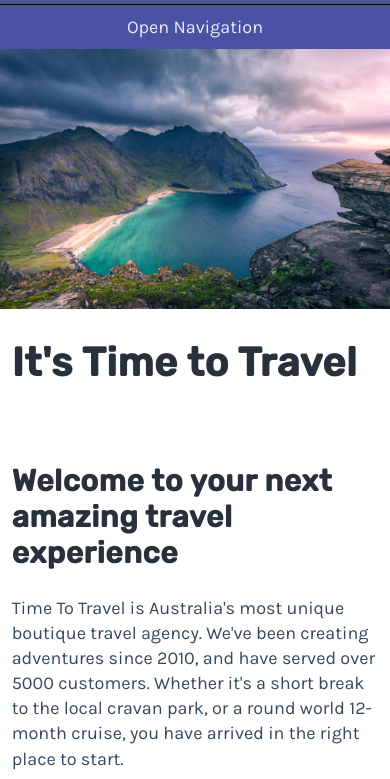
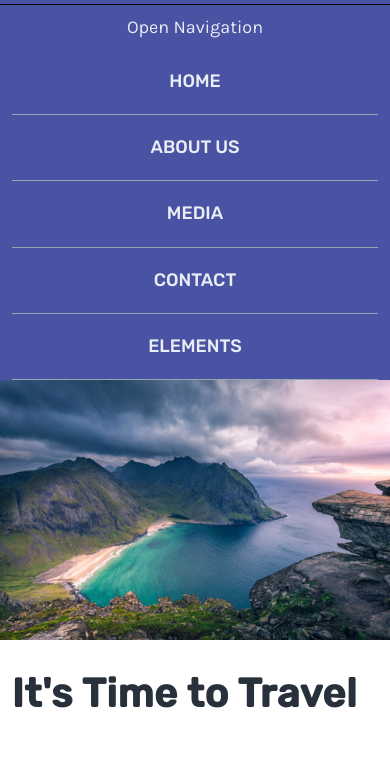
Before and after one commit to meeum/CCPAP4-folio-example, a plain HTML site: page index.html in a window 390 px wide. Both pictures are taken after a click on the button "Open Navigation". Shown: the part 65-844 px from the top of the page. Drawn offline with Linux system fonts and the light colour scheme; a script that the page names is missing.

Commit message:
updated nav

```diff
--- a/resources/css/main.css
+++ b/resources/css/main.css
@@ -308,14 +308,21 @@ header .layout-wide {
 @media screen and (max-width: 800px) {
   .nav-inner {
     transition: var(--transition-time) ease-in-out;
+    max-height: 0;
     overflow: hidden; /* so we can't see it when it's closed */
   }
 
-  .nav-inner[aria-expanded="false"] {
+  /* .nav-inner[aria-expanded="false"] {
     max-height: 0;
   }
 
   .nav-inner[aria-expanded="true"] {
+    max-height: 100vh;
+  } */
+
+
+
+  .nav-inner.open {
     max-height: 100vh;
   }
 }
```
